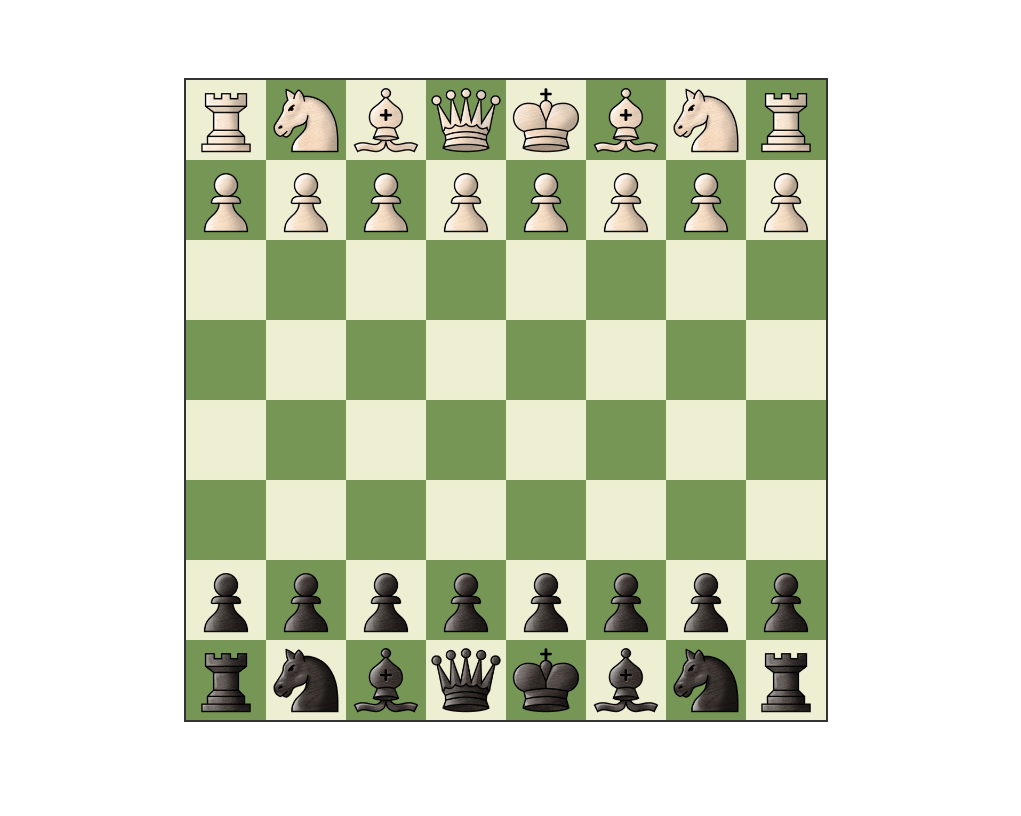
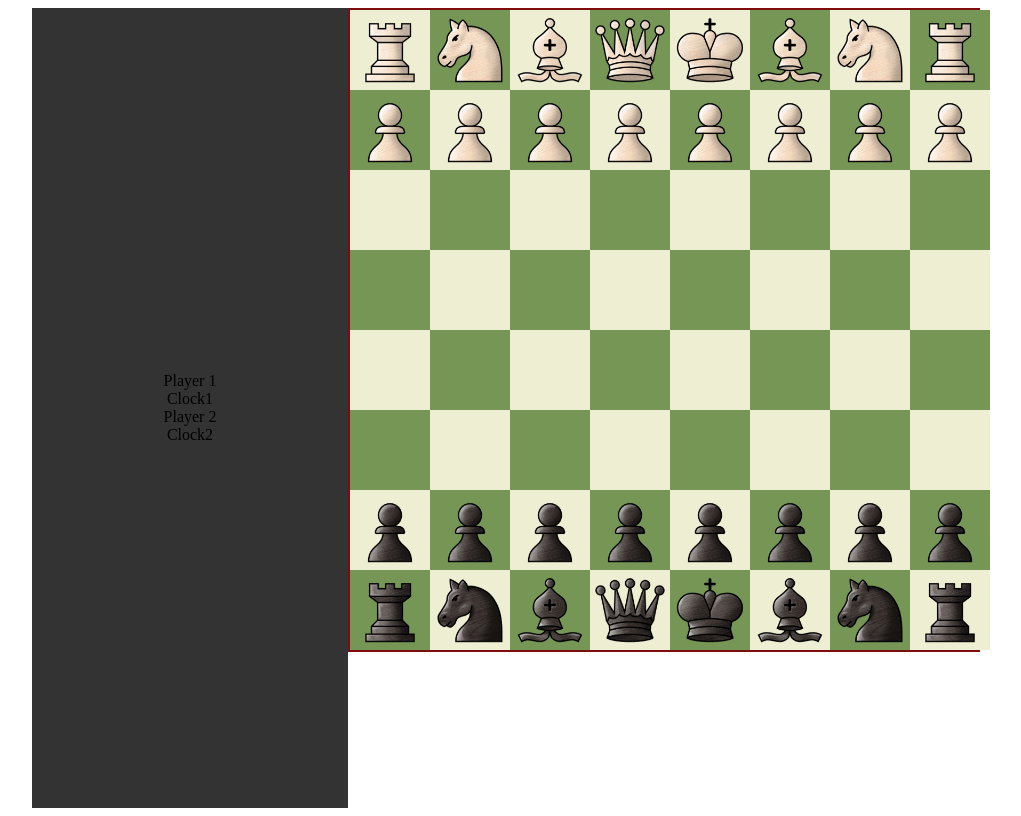
Before and after one commit to abhi1kush/chess-gui, a plain HTML site: page index.html in a window 1280 px wide. Shown: the whole page, without its empty margins (134-1155 px from the left). Drawn offline with Linux system fonts and the light colour scheme.

Commit message:
Adding clock and player info

```diff
--- a/index.html
+++ b/index.html
@@ -7,10 +7,19 @@
     <link rel="stylesheet" href="styles.css">
 </head>
 <body>
-    <div id="chessboard">
-        <!-- Chess squares will be dynamically generated -->
+    <div id="layout">
+        <div id="leftspace">
+            <div id="whiteplayer">Player 1</div>
+            <div id="whiteclock">Clock1</div>
+            <div id="blackplayer">Player 2</div>
+            <div id="blackclock">Clock2</div>
+        </div>
+        <div id="middle">
+            <div id="chessboard">
+                <!-- Chess squares will be dynamically generated -->
+            </div>
+        </div>
     </div>
-
     <script src="script.js"></script>
 </body>
 </html>
--- a/script.js
+++ b/script.js
@@ -67,3 +67,9 @@ document.addEventListener("DOMContentLoaded", () => {
         }
     });
 });
+
+class Server{
+    constructor(url) {
+        this.url = url;
+    }
+}
--- a/styles.css
+++ b/styles.css
@@ -2,7 +2,7 @@
     box-sizing: border-box;
 }
 
-body {
+#layout {
     display: flex;
     justify-content: center;
     align-items: center;
@@ -10,11 +10,39 @@ body {
     margin: 0;
 }
 
+#leftspace{
+    display: flex;
+    flex-direction: column;
+    justify-content: center;
+    align-items: center;
+    background-color: #333;
+    height: 100%;
+    width: 25%;
+}
+
+#middle{
+    height: 100vh;
+    width: 50%;
+}
+
 #chessboard {
     display: grid;
-    grid-template-columns: repeat(8, 80px);
-    grid-template-rows: repeat(8, 80px);
-    border: 2px solid #333;
+    grid-template-columns: repeat(8, 1fr);
+    grid-template-rows: repeat(8, 1fr);
+    border: 2px solid #800d0d;
+    aspect-ratio: 1;
+}
+
+
+
+.whiteplayer{
+    height: 10%;
+    width: 10%;
+    align-self: flex-start;
+}
+
+.blackplayer{
+    align-self: flex-end;
 }
 
 .square {
@@ -24,10 +52,12 @@ body {
 
 .dark {
     background-color: #769656;
+    aspect-ratio: 1;
 }
 
 .light {
     background-color: #eeeed2;
+    aspect-ratio: 1;
 }
 
 img {
```
